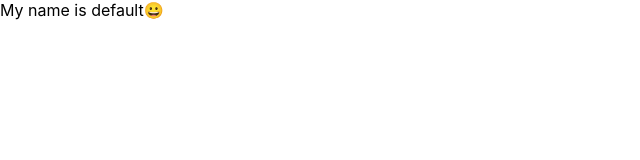
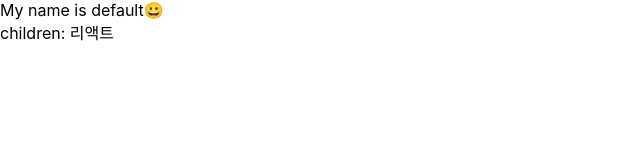
Before and after one commit to cdcoc0/react-ch.1-7, a React (Create React App) app: page / in a window 1280 px wide. Shown: the top 160 px of the page, without its empty margins (0-640 px from the left). Built offline with nearby package versions, Linux system fonts and the light colour scheme.

Commit message:
props -children

```diff
--- a/src/App.js
+++ b/src/App.js
@@ -6,7 +6,7 @@ import MyComponent from './MyComponent';
 const App = () => {
   return (
     <div>
-      <MyComponent />
+      <MyComponent>리액트</MyComponent>
     </div>
   );
 };
--- a/src/MyComponent.js
+++ b/src/MyComponent.js
@@ -2,7 +2,10 @@ import React from 'react';
 
 const MyComponent = props => {
     return (
-        <div>My name is {props.name}😀</div>
+        <div>
+            My name is {props.name}😀 <br />
+            children: {props.children}
+        </div>
     );
 };
 
```
Also changed, not shown: 1 other file (tests, documents, lock files or other folders).
